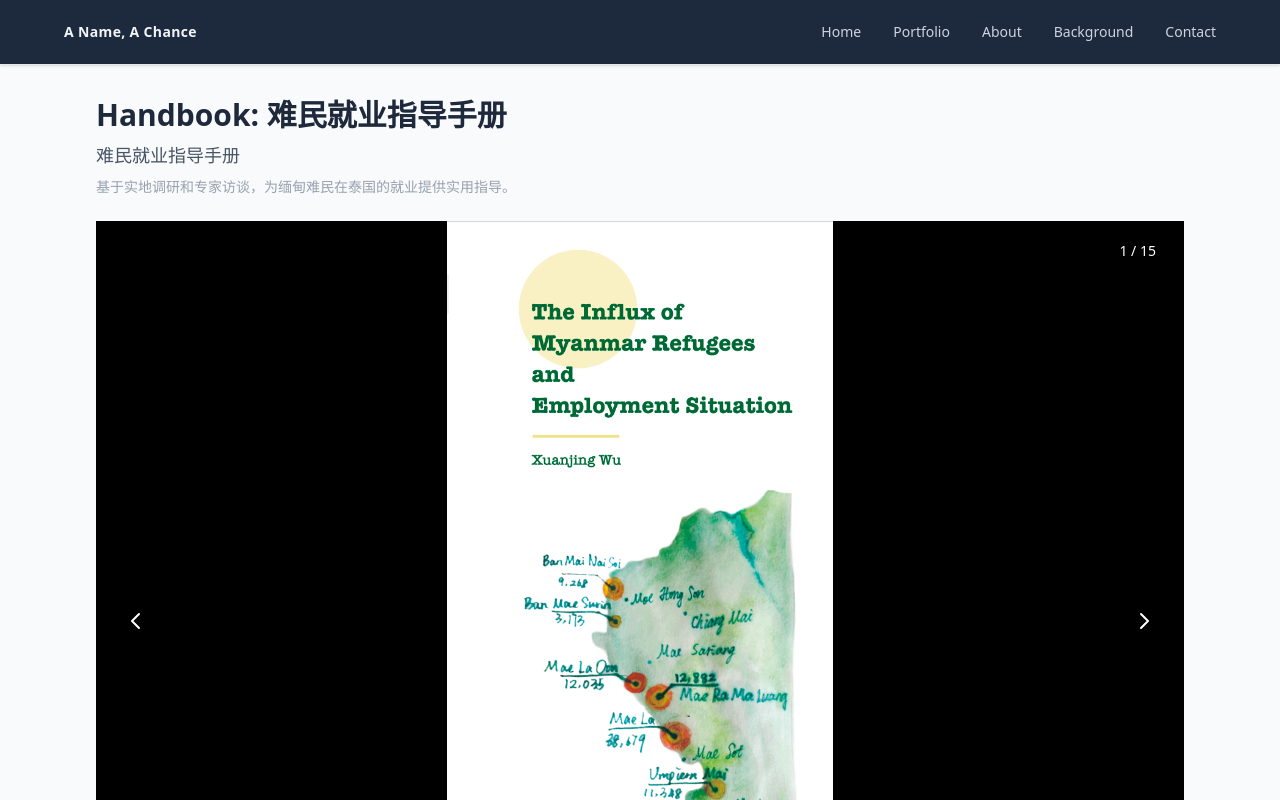
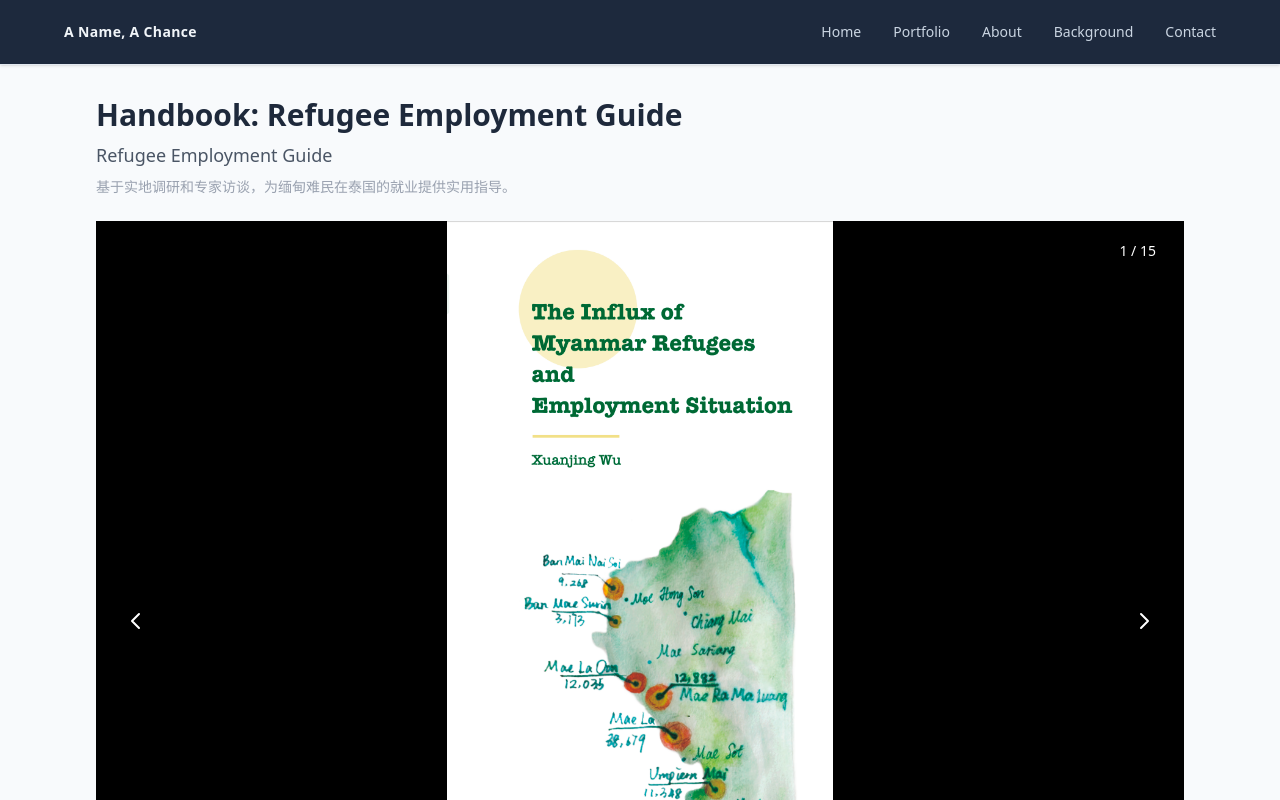
Before and after one commit to AmyWu71/refugee-portfolio, a Next.js app: page /portfolio/handbook-visual-guide in a window 1280 px wide. Shown: the top 800 px of the page. Built offline with nearby package versions, Linux system fonts and the light colour scheme.

Commit message:
Update handbook project title to English
- Change title from 'Handbook: 难民就业指导手册' to 'Handbook: Refugee Employment Guide'
- Update subtitle from '难民就业指导手册' to 'Refugee Employment Guide'
- Maintain consistency with English interface

```diff
--- a/src/app/portfolio/[slug]/page.tsx
+++ b/src/app/portfolio/[slug]/page.tsx
@@ -26,7 +26,7 @@ export default async function PortfolioDetail({ params }: { params: Promise<{ sl
           <h2 className="mt-2 text-lg text-gray-600">边境医疗与教育协作机制</h2>
         )}
         {item.slug === "handbook-visual-guide" && (
-          <h2 className="mt-2 text-lg text-gray-600">难民就业指导手册</h2>
+          <h2 className="mt-2 text-lg text-gray-600">Refugee Employment Guide</h2>
         )}
         <p className="mt-2 text-sm text-gray-400">{item.background}</p>
       </header>
--- a/src/data/portfolio.ts
+++ b/src/data/portfolio.ts
@@ -36,7 +36,7 @@ export const portfolio: PortfolioItem[] = [
   },
   {
     slug: "handbook-visual-guide",
-    title: "Handbook: 难民就业指导手册",
+    title: "Handbook: Refugee Employment Guide",
     category: "visual",
     summary: "Comprehensive visual guide for refugee employment assistance, covering legal rights, job search strategies, and community resources.",
     background: "基于实地调研和专家访谈，为缅甸难民在泰国的就业提供实用指导。",
```
